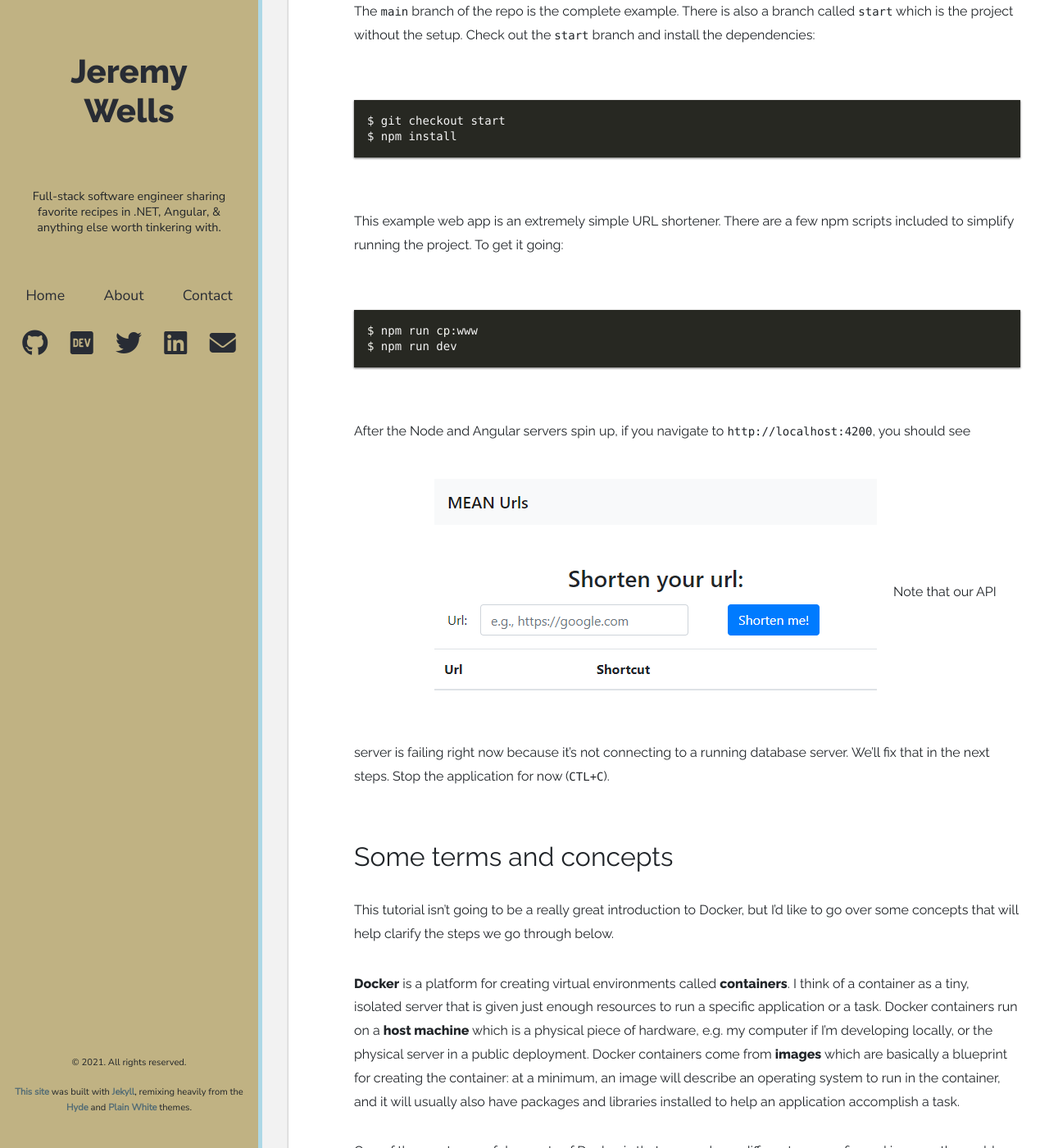
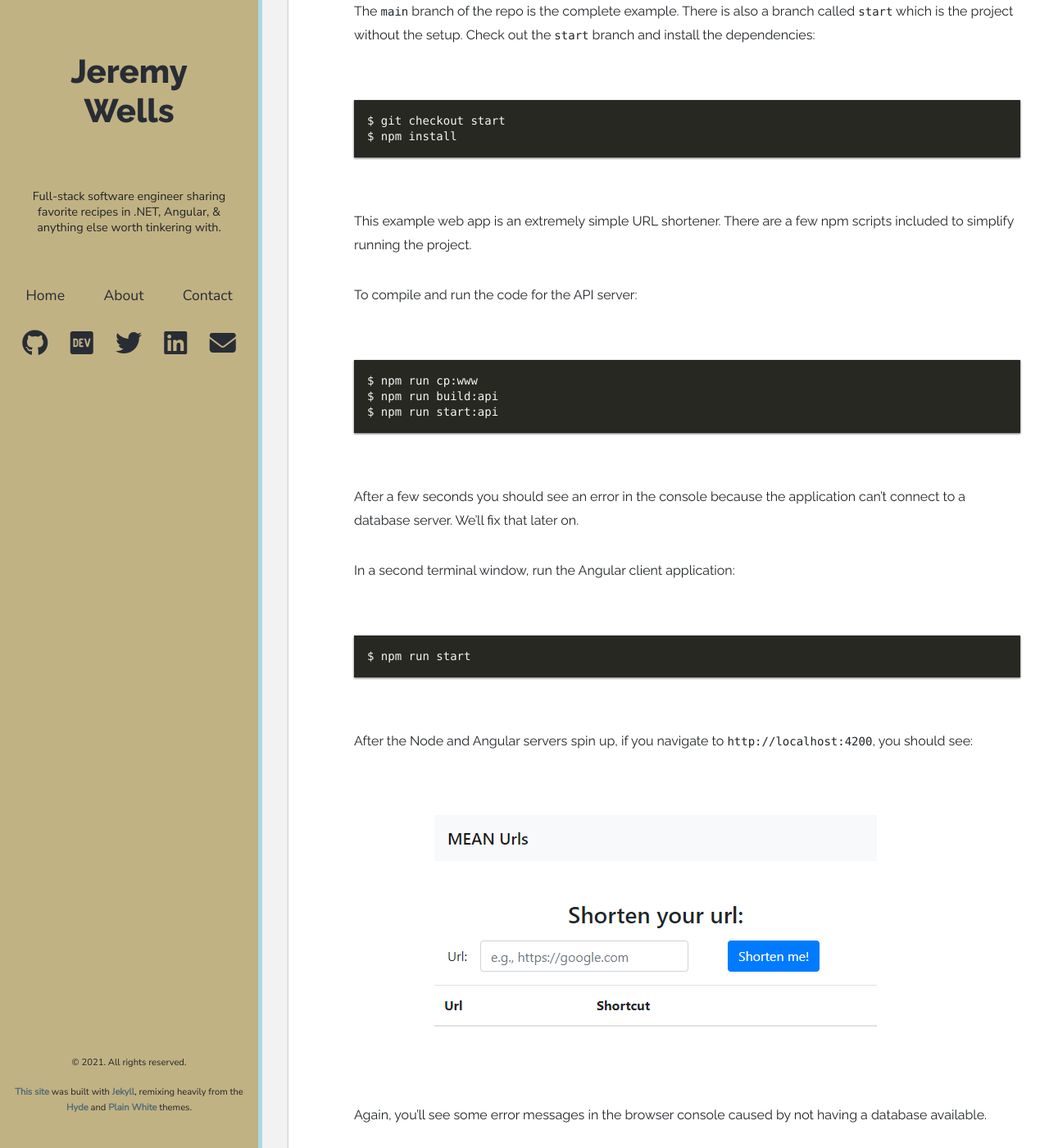
Before and after one commit to jsheridanwells/JeremyWells.Io, a Jekyll site: the page built from _posts/2021-02-04-MEAN-docker.md, in a window 1280 px wide and 1400 px high, scrolled down 2231 px. Shown: the whole window at 82% size. Built offline with Jekyll 4.4.1, drawn with Linux system fonts in a browser that asks for light colours; nearby versions of some CDN libraries; some web fonts are replaced; some of the changed text lies outside the part shown.

Commit message:
revised mdb docker

````diff
--- a/_posts/2021-02-04-MEAN-docker.md
+++ b/_posts/2021-02-04-MEAN-docker.md
@@ -41,15 +41,27 @@ The `main` branch of the repo is the complete example. There is also a branch ca
 $ git checkout start
 $ npm install
 ```
-This example web app is an extremely simple URL shortener. There are a few npm scripts included to simplify running the project. To get it going:
+This example web app is an extremely simple URL shortener. There are a few npm scripts included to simplify running the project.
+
+To compile and run the code for the API server:
 ```bash
 $ npm run cp:www
-$ npm run dev
+$ npm run build:api
+$ npm run start:api
 ```
-After the Node and Angular servers spin up, if you navigate to `http://localhost:4200`, you should see
+After a few seconds you should see an error in the console because the application can't connect to a database server. We'll fix that later on.
+
+In a second terminal window, run the Angular client application:
+```bash
+$ npm run start
+```
+After the Node and Angular servers spin up, if you navigate to `http://localhost:4200`, you should see:
+
 ![A start page for the web application with a form, a button, and an empty results table](/assets/img/mdb-docker/img-1.png){:class="post-img"}
-Note that our API server is failing right now because it's not connecting to a running database server. We'll fix that in the next steps. Stop the application for now (`CTL+C`).
 
+Again, you'll see some error messages in the browser console caused by not having a database available.
+
+Stop both the API server and the Angular server (`CTL+C`).
 ## Some terms and concepts
 This tutorial isn't going to be a really great introduction to Docker, but I'd like to go over some concepts that will help clarify the steps we go through below.
 
@@ -158,7 +170,7 @@ The next step is optional, but I want to also add some seed data so that I can t
 ```bash
 $ mkdir ./scripts/mongo/seed
 ```
-And we'll download some data that I've already generated for the project using [Mockaroo]().
+And we'll download some data that I've already generated for the project using [Mockaroo](https://www.mockaroo.com/).
 ```bash
 $ curl https://raw.githubusercontent.com/jsheridanwells/MeanUrls/main/scripts/mongo/seed/MOCK_DATA.json -o ./scripts/mongo/seed/MOCK_DATA.json
 ```
@@ -272,7 +284,7 @@ mongodb://app_user:app_user()@localhost:28017/MeanUrls
 ```
 You should see that the `MeanUrls` database and the `Urls` collection were created.
 
-Run the application again - `$ npm run cp:www && npm run dev` and navigate to `http://localhost:4200`. The application should be running in the browser without receving any errors from the API. Lastly, enter a URL to shorten in the application. The object should be saved and everything working as expected:
+Run the application again as shown above and navigate to `http://localhost:4200`. The application should be running in the browser without receving any errors from the API. Lastly, enter a URL to shorten in the application. The object should be saved and everything working as expected:
 ![A browser view showing the application working as expected](/assets/img/mdb-docker/img-2.png){:class="post-img"}
 
 ## Seeding the database
@@ -301,6 +313,8 @@ If your output is similar to...
 
 Now, refresh the application in your web browser, or inspect the database with MongoDB Compass and you should see that 50 fake documents have been added to the `Urls` collection.
 
+To exit the container, type `exit`.
+
 ## Cleanup and some helpful scripts
 If I want to shut down the MongoDB server, I can run:
 ```bash
````
Also changed, not shown: other parts of _posts/2021-02-04-MEAN-docker.md (+1 -1 lines).
